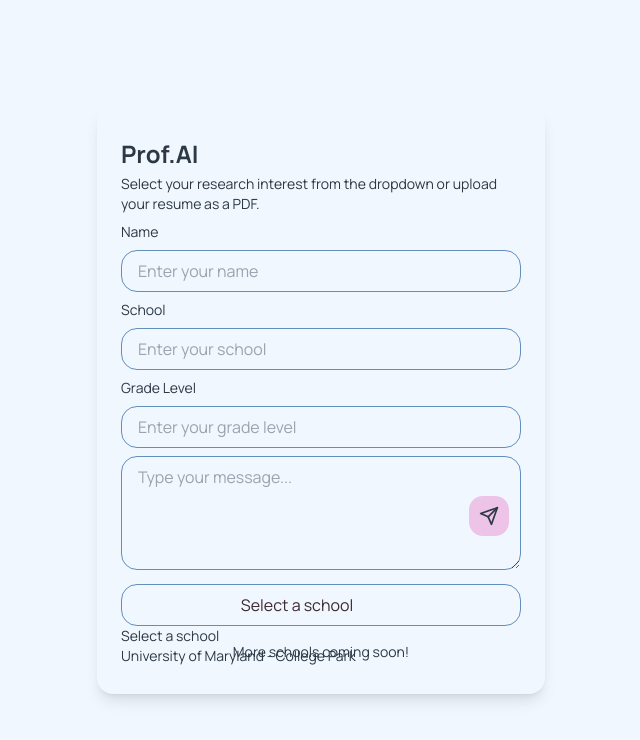
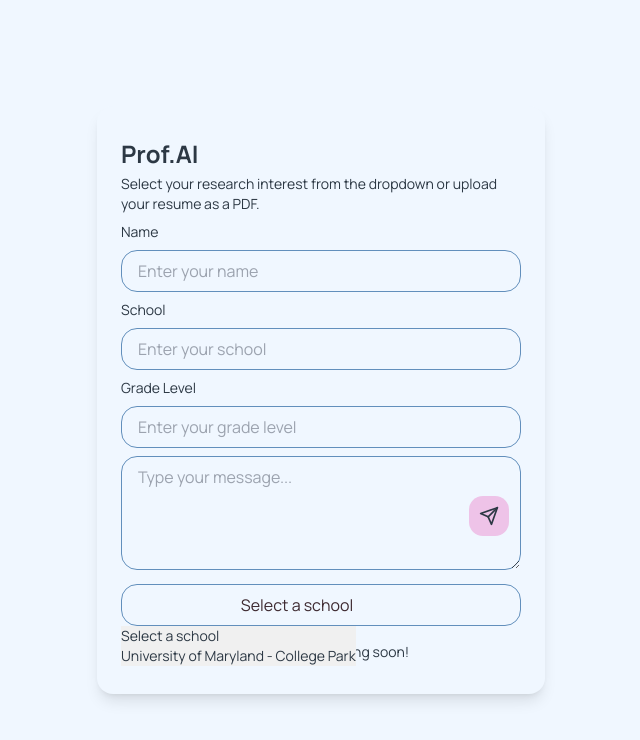
Before and after one commit to AkashWudali12/Prof-AI, a Next.js app in the folder prof-ai-v2/prof-ai/: page / in a window 1280 px wide. Both pictures are taken after a click on the button "Select a school". Shown: the top 740 px of the page, without its empty margins (319-959 px from the left). Built offline with nearby package versions, Linux system fonts and the light colour scheme.

Commit message:
changed url to gunicorn docker local test

```diff
--- a/prof-ai-v2/prof-ai/src/components/chat-box.tsx
+++ b/prof-ai-v2/prof-ai/src/components/chat-box.tsx
@@ -70,7 +70,7 @@
       console.log("Message:", message)
 
       try {
-        const response = await fetch('http://127.0.0.1:5000/get_professor_description', {
+        const response = await fetch('http://0.0.0.0:5000/get_professor_description', {
             method: 'POST',
             body: formData
         });
@@ -182,10 +182,10 @@
                       <SelectContent>
                         <SelectViewport className="max-h-40 overflow-y-auto select-content-overlay">
                           <SelectItem value="Select a school">
-                            <p className="text-sm text-muted-foreground"> Select a school </p>
+                            <p className="text-sm text-muted-foreground" style={{ backgroundColor: '#f0f0f0' }}> Select a school </p>
                           </SelectItem>
                           <SelectItem value="UMD">
-                            <p className="text-sm text-muted-foreground"> University of Maryland - College Park </p>
+                            <p className="text-sm text-muted-foreground" style={{ backgroundColor: '#f0f0f0' }}> University of Maryland - College Park </p>
                           </SelectItem>
                         </SelectViewport>
                       </SelectContent>
--- a/prof-ai-v2/prof-ai/src/components/prof-email-display.tsx
+++ b/prof-ai-v2/prof-ai/src/components/prof-email-display.tsx
@@ -124,7 +124,7 @@
         formData.append("file", file)
 
         try {
-          const response = await fetch('http://127.0.0.1:5000/get_resume_text', {
+          const response = await fetch('http://0.0.0.0:5000/get_resume_text', {
             method: 'POST',
             body: formData
           });
@@ -135,7 +135,7 @@
             console.log(resumeText)
 
             try {
-              const response = await fetch('http://127.0.0.1:5000/generate_email', {
+              const response = await fetch('http://0.0.0.0:5000/generate_email', {
                   method: 'POST',
                   headers: {
                       'Content-Type': 'application/json'
```
